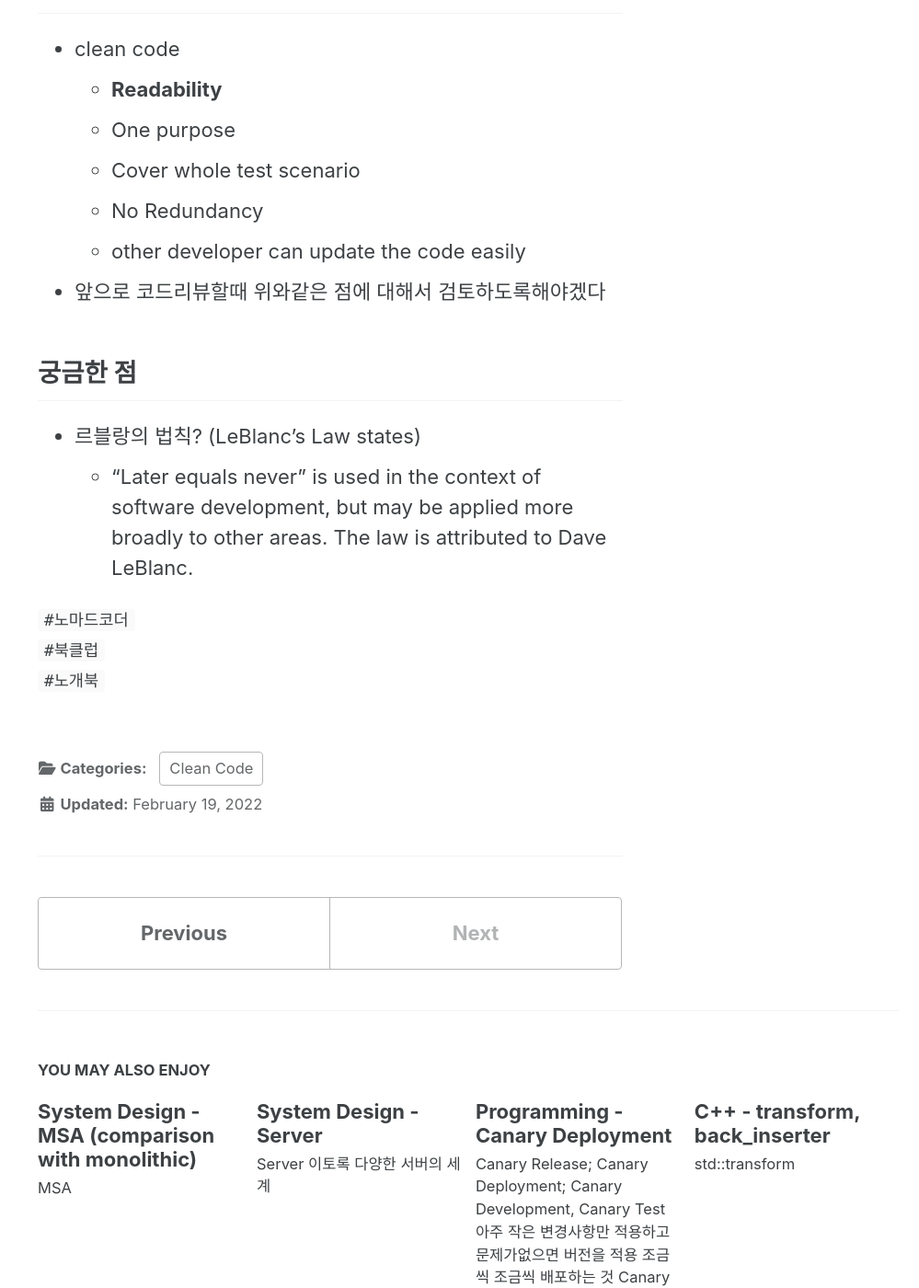
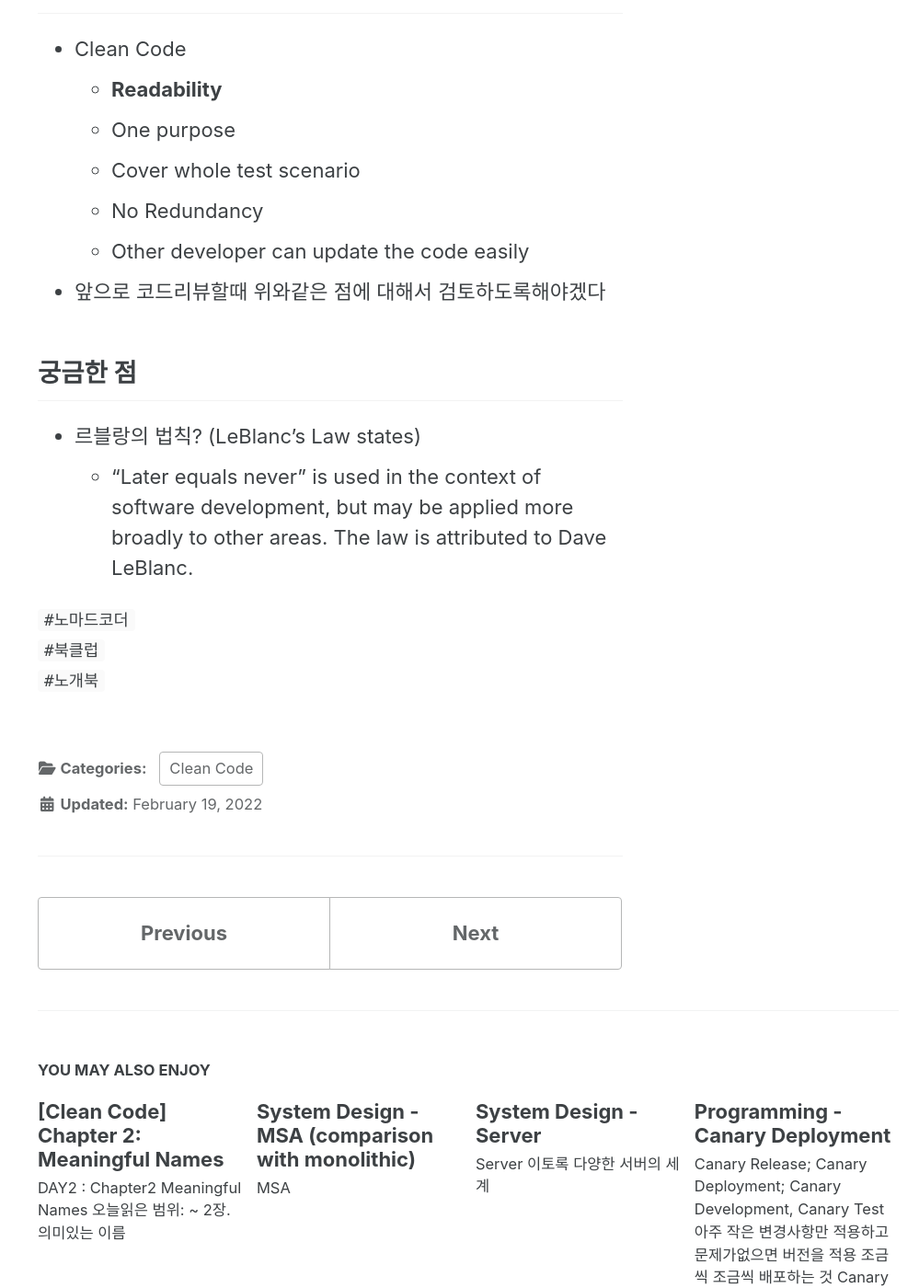
Before and after one commit to sujinsjlee/TIL, a Jekyll site: the page built from _posts/2022-02-19-CleanCode_CleanCode.md, in a window 1280 px wide and 1400 px high, scrolled down 1563 px. Shown: the whole window at 92% size, without its empty margins (281-1280 px from the left). Built offline with Jekyll 4.4.1, drawn with Linux system fonts in a browser that asks for light colours; cached includes are drawn as plain includes; nearby versions of some CDN libraries; part of the change alters nothing that is shown.

Commit message:
[Clean Code] Naming

````diff
--- a/_posts/2022-02-19-CleanCode_CleanCode.md
+++ b/_posts/2022-02-19-CleanCode_CleanCode.md
@@ -32,12 +32,12 @@ tags:
     - clean code는 작성자가 아닌 사람도 읽기 쉽고 고치기 쉽다
 
 ## 소감
-- clean code
+- Clean Code
     - **Readability**
     - One purpose
     - Cover whole test scenario
     - No Redundancy
-    - other developer can update the code easily
+    - Other developer can update the code easily
 - 앞으로 코드리뷰할때 위와같은 점에 대해서 검토하도록해야겠다
 
 ## 궁금한 점
--- /dev/null
+++ b/_posts/2022-02-20-CleanCode_MeaningfulNames.md
@@ -0,0 +1,125 @@
+---
+title: "[Clean Code] Chapter 2: Meaningful Names"
+categories:
+  - Clean Code
+tags:
+  - 노마드코더
+  - 북클럽
+  - 노개북
+---
+
+# DAY2 : Chapter2 Meaningful Names
+#### 오늘읽은 범위: ~ 2장.의미있는 이름
+
+- 이름을 너무 simple하게 적지 말고 구체적인 의도를 분명히 밝혀라
+- 일관성이 떨어지는 정보는 그릇된 정보다
+- 읽는 사람이 차이를 알도록 이름을 지어라
+- grep 하기 쉽게 이름을 지어라
+- 클래스 이름과 객체이름은 명사
+- 메서드 이름은 동사
+
+## 책에서 기억하고 싶은 내용
+> **좋은 이름으로 바꿔주면 오히려 반갑고 고맙다. 코드를 개선하려는 노력을 중단해서는 안된다.**
+
+
+### 의도를 분명히 밝혀라
+- p22
+    - **Use Intention-Revealing Names**
+
+    ```c
+    //---DON't
+    int d;
+    //---DO
+    int elapsedTimeInDays;
+    int fileAgeInDays;
+    ```
+
+    ```c
+    //---DON't
+    List<int[]> list1 = new ArrayList<int[]>();
+    for(int[] x : theList) {
+        if(x[0] == 4) {
+            list1.add(x);
+        }
+        return list1;
+    }
+    ```
+
+    ```c
+    //---DO
+    List<int[]> flaggedCells = new ArrayList<int[]>();
+    for(int[] cell : gameBoard) {
+        if(cell[STATUS_VALUE] == FLAGGED) {
+            flaggedCells.add(cell);
+        }
+        return flaggedCells;
+    }
+    ```
+### 그릇된 정보를 피하라
+- p24
+
+    - **Avoid Dis-information** : You should avoid the names that give clue or incorrect meanings.
+    - 일관성이 떨어지는 정보는 그릇된 정보다
+
+### 의미있게 구분하라
+- p25
+    - **Make Meaningful Distinctions**
+    - 읽는 사람이 차이를 알도록 이름을 지어라
+
+    ```c
+    //---DON'T
+    class Customer {
+
+    }
+    class CustomrerInfo {
+
+    }
+    ```
+
+### 발음하기 쉬운 이름을 사용하라
+- p27
+    - **Use Pronounceable Names**
+
+### 검색하기 쉬운 이름을 사용하라
+- p28
+    - **Use Searchable Names**
+    ```c
+    //---DON't
+    for(int i = 0; i <34; i++) {
+        s += t[i] * 4;
+    }
+    //---DO
+    const int NUMBER_OF_TASKS = 34;
+    const int WORK_DAYS_PER_WEEK = 5;
+    int sum = 0;
+    for(int j = 0; j < NUMBER_OF_TASKS; j++) {
+        int realTaskDays = taskEstimate[j] * realDaysPerIdearday;
+        int realTaskWeeks = realTaskDays / WORK_DAYS_PER_WEEK;
+        sum += realTaskWeeks;
+    }
+
+    ```
+
+
+### 클래스 이름과 객체이름은 명사
+### 메서드 이름은 동사
+- p30
+    - Should be **verb or verb phrase** like postPayment, deletePage, or save.
+    - Should be **noun or noun phrase** like Customer, Account, or AddressParser.
+    - Avoid words like **Manager, Processor** in the name of the class, because it's means that the class do more than one thing and this indicates to a God Class (this thing should avoid).
+
+### 한 개념에 한 단어를 사용하라
+- p33
+    - Pick One Word per Concept
+
+
+## 소감
+- **Avoid Encoding**
+    - 멤버변수에 `m_` 있는게 가독성이 좋다고 생각했는데, 클래스/함수가 간단하고 명확한경우 멤버변수에 `m_`을쓰는 것을 지양하자고한다. 나도 이부분을 기억하고 복잡하지 않은 경우는 사용하지 말아야겠다.
+    - 추가적으로 인터페이스선언할때 `interface IShape` 이런식으로 I달지 말라는 코멘트가 있었다. 이런 코드를 거의 본 적이 없어서 몰랐었는데 주의해야겠다.
+    - Interfaces and Implementations: If you want to create an Abstract Factory for the creation of shapes, this will be interface implemented by concrete class, so don't use IShapeFactory, because I don’t want the users knowing that I’m handing them by an interface.
+
+
+`#노마드코더`
+`#북클럽`
+`#노개북`
````
